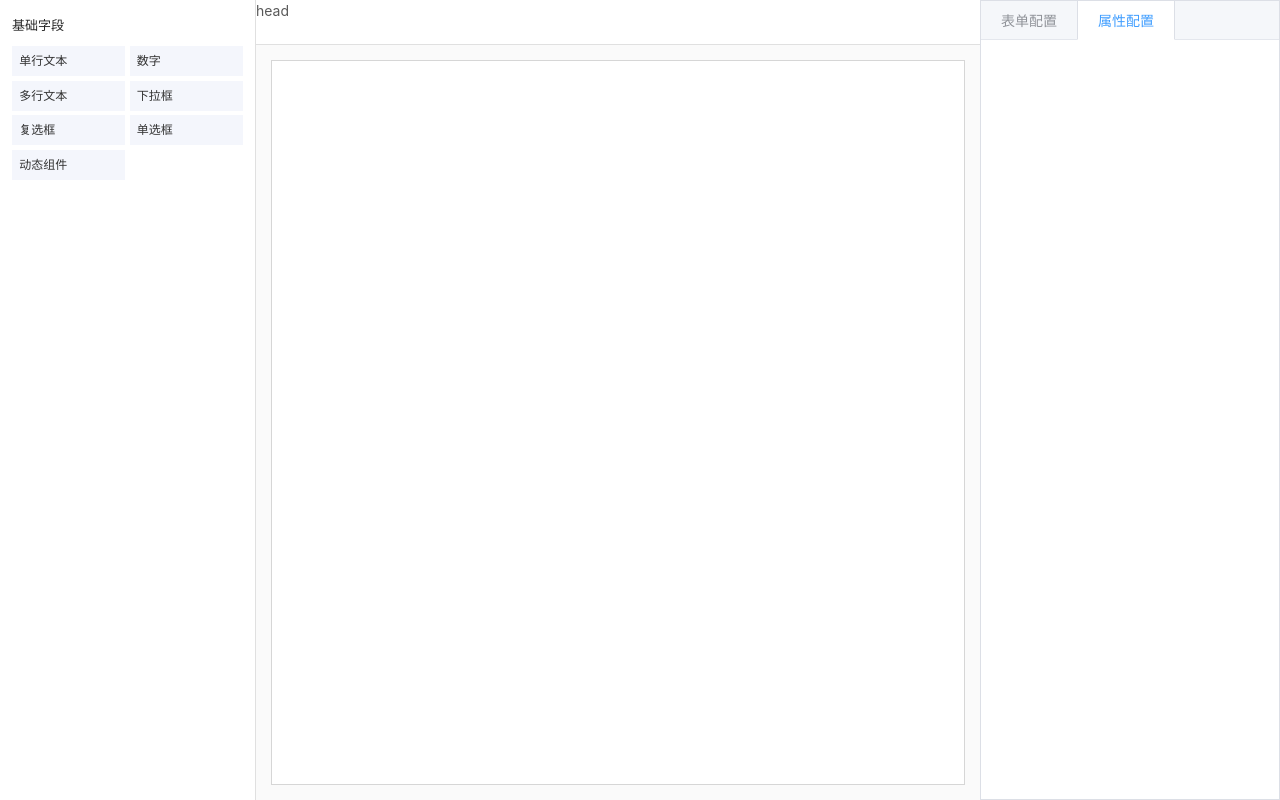
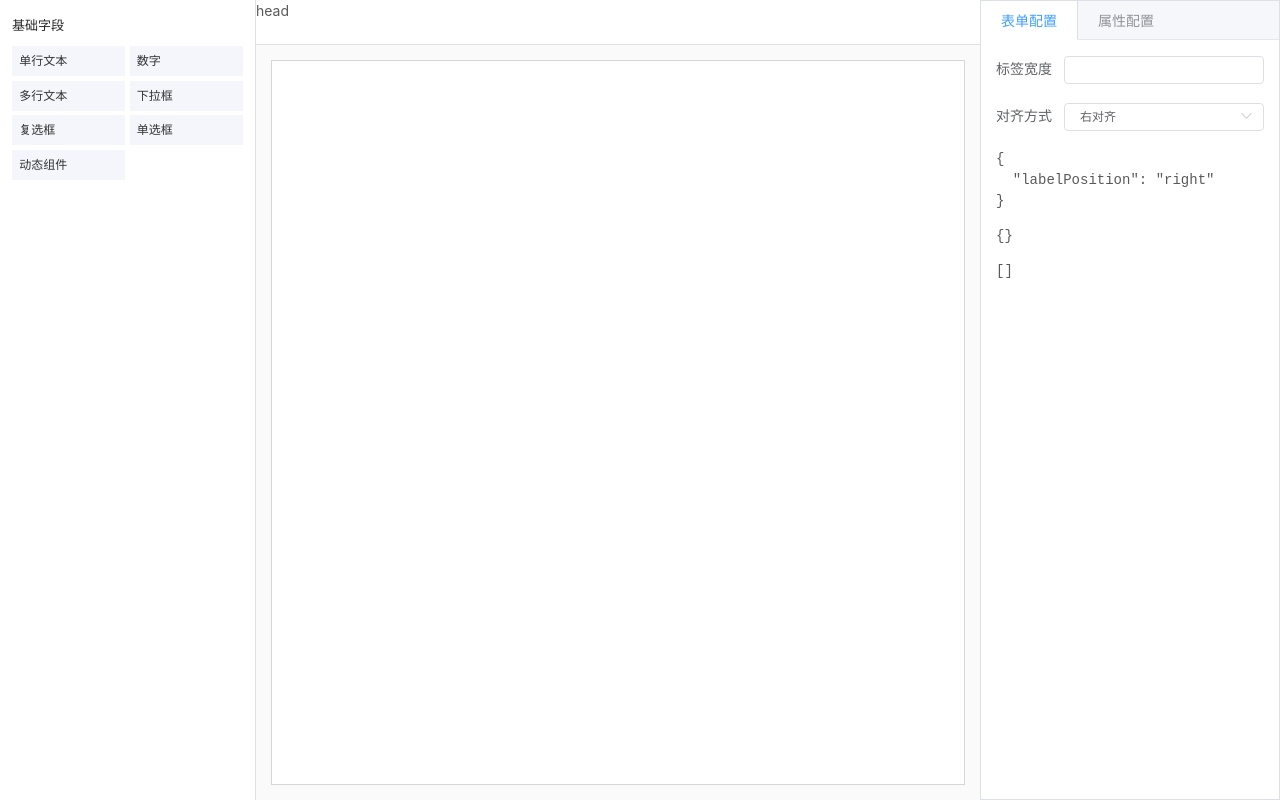
Before and after one commit to lanyuechen/lucy, a Vue app: page / in a window 1280 px wide. Built offline with nearby package versions, Linux system fonts and the light colour scheme.

Commit message:
添加form表单配置

```diff
--- a/src/components/FormFoundry/config.json
+++ b/src/components/FormFoundry/config.json
@@ -50,6 +50,25 @@
           "key": "value",
           "placeholder": "value"
         }
+      ]
+    }
+  ],
+  "form": [
+    {
+      "type": "input",
+      "title": "标签宽度",
+      "key": "labelWidth",
+      "defaultValue": "auto"
+    },
+    {
+      "type": "select",
+      "title": "对齐方式",
+      "key": "labelPosition",
+      "defaultValue": "right",
+      "options": [
+        {"key": "left", "value": "左对齐"},
+        {"key": "right", "value": "右对齐"},
+        {"key": "top", "value": "顶部对齐"}
       ]
     }
   ],
--- a/src/components/FormFoundry/index.vue
+++ b/src/components/FormFoundry/index.vue
@@ -24,7 +24,10 @@
         head
       </div>
       <div class="body">
-        <el-form label-width="auto">
+        <el-form
+          v-bind="formConfig"
+          :label-width="formConfig.labelWidth || 'auto'"
+        >
           <draggable
             :list="dataSource"
             :animation="200"
@@ -51,14 +54,20 @@
       </div>
     </div>
     <div class="right">
-      <!-- <h2>属性配置</h2> -->
       <el-tabs v-model="currentConfig" type="border-card">
         <el-tab-pane label="表单配置" name="form">
+          <preview
+            v-model="formConfig"
+            :data-source="formDefines"
+          />
+          <code><pre>{{ JSON.stringify(formConfig, undefined, 2) }}</pre></code>
           <code><pre>{{ JSON.stringify(dataForm, undefined, 2) }}</pre></code>
           <code><pre>{{ JSON.stringify(dataSource, undefined, 2) }}</pre></code>
         </el-tab-pane>
         <el-tab-pane label="属性配置" name="attr">
+          <!-- 使用v-if是为了防止preview渲染的时候因为el-tab-pane导致的显示错误 -->
           <preview
+            v-if="currentConfig === 'attr'"
             v-model="dataSource[currentIdx]"
             :data-source="currentProps"
           />
@@ -85,11 +94,13 @@ export default {
   data() {
     return {
       current: '',
-      currentConfig: 'attr',
+      currentConfig: 'form',
       menus: CONFIG.components,
       props: CONFIG.props,
       defines: CONFIG.defines,
+      formDefines: CONFIG.form,
       dataSource: [],
+      formConfig: {},
       dataForm: {}
     };
   },
--- a/src/components/FormItem/basic/Select.vue
+++ b/src/components/FormItem/basic/Select.vue
@@ -6,7 +6,7 @@
     <el-option
       v-for="option in options"
       :key="option.key"
-      :value="option.value"
+      :value="option.key"
       :label="option.value"
     />
   </el-select>
```
